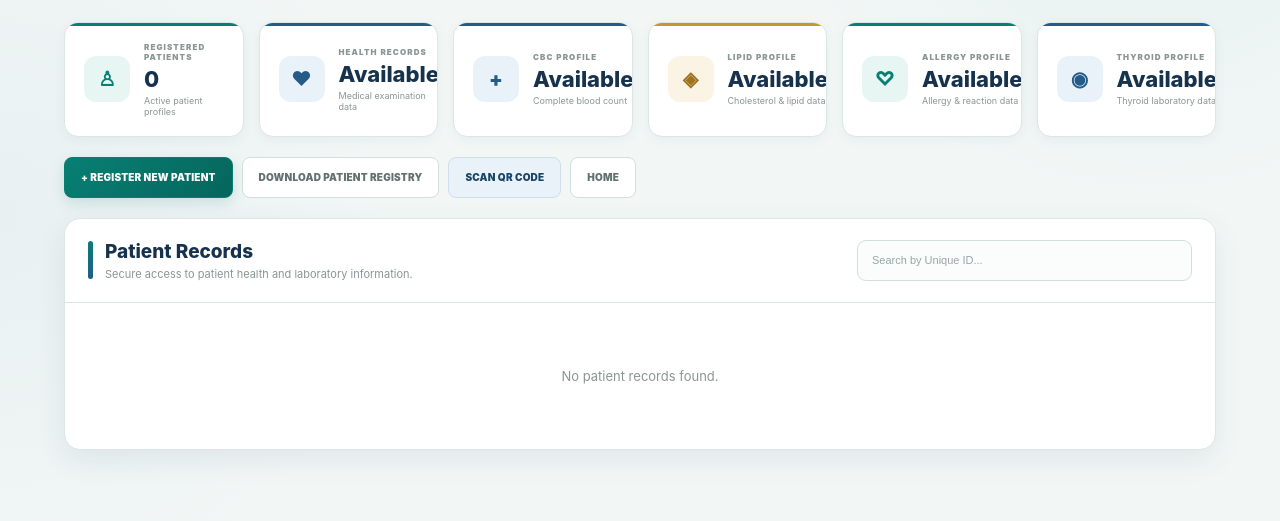
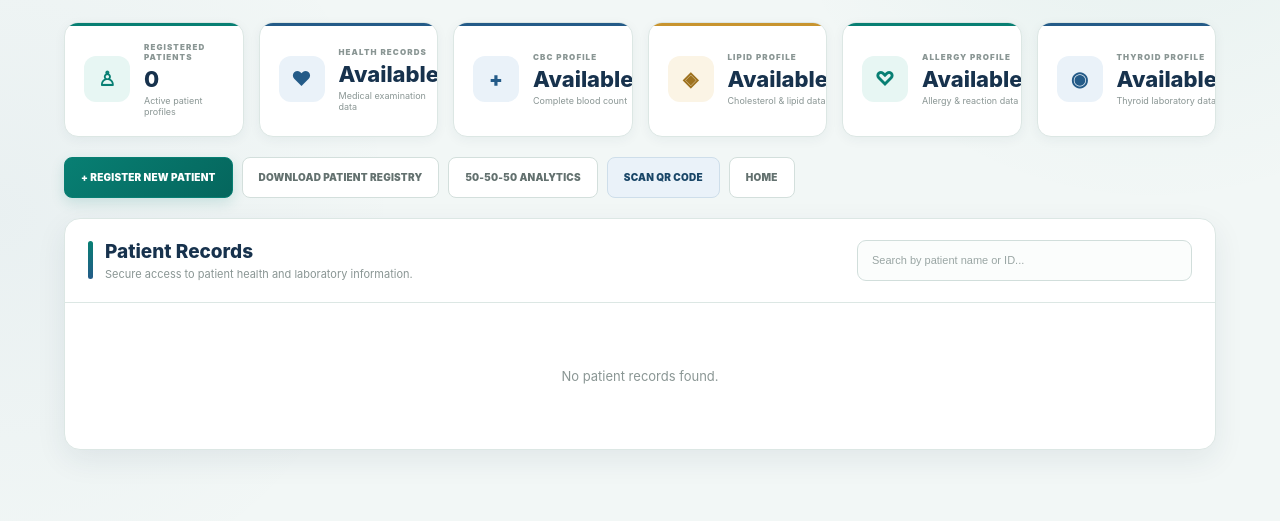
Before and after one commit to harshitnautiyal/viqtor-health, a Flask app: page /admin in a window 1280 px wide. Shown: the part 184-705 px from the top of the page. Run offline with Flask 3, Linux system fonts and the light colour scheme; the visitor is signed in with stand-in values (Sample User, id 1); data that the repository does not hold is empty.

Commit message:
new update

```diff
--- a/app.py
+++ b/app.py
@@ -613,17 +613,17 @@ def register():
 
         if (
             not aadhaar_digits.isdigit()
-            or len(aadhaar_digits) != 4
+            or len(aadhaar_digits) != 12
         ):
 
             return render_template(
                 "register.html",
                 error=(
-                    "Enter the first 4 digits of the Aadhaar number."
+                    "Enter a valid 12-digit Aadhaar number."
                 )
             )
 
-        aadhaar_first4 = aadhaar_digits
+        aadhaar_suffix = aadhaar_digits[-8:]
 
 
         if not dob or len(dob) < 4:
@@ -643,17 +643,20 @@ def register():
 
         mobile_last4 = phone[-4:]
 
-        birth_month_code = datetime.strptime(
+        birth_month_initial = datetime.strptime(
             dob,
             "%Y-%m-%d"
-        ).strftime("%B")[:2].upper()
-
-        # Final Unique ID format: 47 + last 4 mobile + first 2
-        # letters of birth month + first 4 Aadhaar digits.
-        # There are NO hyphens and NO spaces anywhere in the ID.
+        ).strftime("%B")[0].upper()
+
+
         personnel_id = (
-            f"47{mobile_last4}{birth_month_code}{aadhaar_first4}"
-        ).replace(" ", "")
+            "47-"
+            + mobile_last4
+            + "-"
+            + birth_month_initial
+            + "-"
+            + aadhaar_suffix
+        )
 
 
         # ====================================================
@@ -768,8 +771,8 @@ def register():
             "phone":
                 phone,
 
-            "aadhaar_first4":
-                aadhaar_first4,
+            "aadhaar_suffix":
+                aadhaar_suffix,
 
             "dob":
                 dob,
@@ -1290,7 +1293,9 @@ def profile(qr_token):
         personnel=public_personnel,
         latest_health=latest_health,
         latest_cbc=latest_cbc,
-        latest_lipid=latest_lipid
+        latest_lipid=latest_lipid,
+        latest_allergy=latest_allergy,
+        latest_thyroid=latest_thyroid
     )
 
 
@@ -3084,7 +3089,7 @@ def fifty_fifty_fifty():
     today = india_today()
 
     if request.method == "POST":
-        personnel_id = request.form.get("personnel_id", "").strip().replace(" ", "")
+        personnel_id = request.form.get("personnel_id", "").strip()
         pushups_raw = request.form.get("pushups", "").strip()
         squats_raw = request.form.get("squats", "").strip()
         steps_raw = request.form.get("steps", "").strip()
--- a/templates/admin.html
+++ b/templates/admin.html
@@ -1403,6 +1403,13 @@ tbody tr:last-child td {
             DOWNLOAD PATIENT REGISTRY
         </a>
 
+        <a
+            href="/admin/505050"
+            class="button secondary"
+        >
+            50-50-50 ANALYTICS
+        </a>
+
         {% endif %}
 
 
@@ -1462,7 +1469,7 @@ tbody tr:last-child td {
                 type="text"
                 id="searchInput"
                 class="search"
-                placeholder="Search by Unique ID..."
+                placeholder="Search by patient name or ID..."
                 onkeyup="searchPersonnel()"
             >
 
@@ -1490,6 +1497,9 @@ tbody tr:last-child td {
                             Patient ID
                         </th>
 
+                        <th>
+                            Name
+                        </th>
 
                         <th>
                             Date of Birth
@@ -1528,6 +1538,13 @@ tbody tr:last-child td {
 
 
 
+                        <!-- NAME -->
+
+                        <td class="name">
+
+                            {{ person.full_name }}
+
+                        </td>
 
 
 
--- a/templates/qr_access.html
+++ b/templates/qr_access.html
@@ -15,8 +15,8 @@
 <div class="grid">
 <section class="card"><h2>Patient Information</h2><div class="info"><div class="item"><span>Patient ID</span><strong>{{ personnel.personnel_id or '—' }}</strong></div><div class="item"><span>Date of Birth</span><strong>{{ personnel.dob or '—' }}</strong></div><div class="item"><span>Blood Group</span><strong>{{ personnel.blood_group or '—' }}</strong></div></div></section>
 <section class="card"><h2>Latest Health Snapshot</h2>{% if latest_health %}<div class="info"><div class="item"><span>Heart Rate</span><strong>{{ latest_health.heart_rate or '—' }}{% if latest_health.heart_rate is not none %} BPM{% endif %}</strong></div><div class="item"><span>Blood Pressure</span><strong>{{ latest_health.systolic_bp or '—' }} / {{ latest_health.diastolic_bp or '—' }}</strong></div><div class="item"><span>SpO₂</span><strong>{{ latest_health.spo2 or '—' }}</strong></div><div class="item"><span>Temperature</span><strong>{{ latest_health.temperature or '—' }}</strong></div><div class="item"><span>Blood Sugar</span><strong>{{ latest_health.blood_glucose or '—' }}{% if latest_health.blood_glucose is not none %} mg/dL{% endif %}</strong></div><div class="item"><span>Respiratory Rate</span><strong>{{ latest_health.respiratory_rate or '—' }}</strong></div></div>{% else %}<p>No health record has been recorded yet.</p>{% endif %}</section>
-<section class="card wide"><h2>Additional Health Information</h2>{% if latest_health %}<div class="info"><div class="item"><span>Allergic Conditions</span><strong>{{ latest_health.allergic_conditions or 'None recorded' }}</strong></div><div class="item"><span>Critical / Last Hospital Admission</span><strong>{{ latest_health.critical_hospital_admission or 'None recorded' }}</strong></div></div>{% else %}<p>No additional health information has been recorded.</p>{% endif %}</section>
-<section class="card wide"><h2>Thyroid Profile</h2>{% if latest_health %}<div class="info"><div class="item"><span>TSH</span><strong>{{ latest_health.thyroid_tsh or '—' }}</strong></div><div class="item"><span>T3</span><strong>{{ latest_health.thyroid_t3 or '—' }}</strong></div><div class="item"><span>T4</span><strong>{{ latest_health.thyroid_t4 or '—' }}</strong></div><div class="item"><span>Free T3</span><strong>{{ latest_health.thyroid_free_t3 or '—' }}</strong></div><div class="item"><span>Free T4</span><strong>{{ latest_health.thyroid_free_t4 or '—' }}</strong></div></div>{% else %}<p>No thyroid profile has been recorded yet.</p>{% endif %}</section>
+<section class="card wide"><h2>Additional Health Information</h2>{% if latest_health or latest_allergy %}<div class="info"><div class="item"><span>Allergic Conditions</span><strong>{% if latest_allergy %}{{ latest_allergy.allergen or 'None recorded' }}{% if latest_allergy.reaction %} — {{ latest_allergy.reaction }}{% endif %}{% else %}{{ latest_health.allergic_conditions if latest_health else 'None recorded' }}{% endif %}</strong></div><div class="item"><span>Critical / Last Hospital Admission</span><strong>{{ latest_health.critical_hospital_admission if latest_health else 'None recorded' or 'None recorded' }}</strong></div></div>{% else %}<p>No additional health information has been recorded.</p>{% endif %}</section>
+<section class="card wide"><h2>Thyroid Profile</h2>{% if latest_thyroid %}<div class="info"><div class="item"><span>TSH</span><strong>{{ latest_thyroid.tsh or '—' }}</strong></div><div class="item"><span>T3</span><strong>{{ latest_thyroid.t3 or '—' }}</strong></div><div class="item"><span>T4</span><strong>{{ latest_thyroid.t4 or '—' }}</strong></div><div class="item"><span>Free T3</span><strong>{{ latest_thyroid.free_t3 or '—' }}</strong></div><div class="item"><span>Free T4</span><strong>{{ latest_thyroid.free_t4 or '—' }}</strong></div></div>{% elif latest_health %}<div class="info"><div class="item"><span>TSH</span><strong>{{ latest_health.thyroid_tsh or '—' }}</strong></div><div class="item"><span>T3</span><strong>{{ latest_health.thyroid_t3 or '—' }}</strong></div><div class="item"><span>T4</span><strong>{{ latest_health.thyroid_t4 or '—' }}</strong></div><div class="item"><span>Free T3</span><strong>{{ latest_health.thyroid_free_t3 or '—' }}</strong></div><div class="item"><span>Free T4</span><strong>{{ latest_health.thyroid_free_t4 or '—' }}</strong></div></div>{% else %}<p>No thyroid profile has been recorded yet.</p>{% endif %}</section>
 <section class="card wide"><h2>Latest Laboratory Profiles</h2><div class="lab-grid"><div><h3 style="font-size:13px;color:#315c78">Complete Blood Count</h3>{% if latest_cbc %}<div class="info"><div class="item"><span>Hemoglobin</span><strong>{{ latest_cbc.hemoglobin or '—' }}</strong></div><div class="item"><span>WBC</span><strong>{{ latest_cbc.wbc or '—' }}</strong></div><div class="item"><span>Platelets</span><strong>{{ latest_cbc.platelets or '—' }}</strong></div><div class="item"><span>RBC</span><strong>{{ latest_cbc.rbc or '—' }}</strong></div></div>{% else %}<p>No CBC profile recorded.</p>{% endif %}</div><div><h3 style="font-size:13px;color:#89651d">Lipid Profile</h3>{% if latest_lipid %}<div class="info"><div class="item"><span>Total Cholesterol</span><strong>{{ latest_lipid.total_cholesterol or '—' }}</strong></div><div class="item"><span>LDL</span><strong>{{ latest_lipid.ldl or '—' }}</strong></div><div class="item"><span>HDL</span><strong>{{ latest_lipid.hdl or '—' }}</strong></div><div class="item"><span>Triglycerides</span><strong>{{ latest_lipid.triglycerides or '—' }}</strong></div></div>{% else %}<p>No lipid profile recorded.</p>{% endif %}</div></div></section>
 </div>
 <div class="notice"><strong>Privacy note:</strong> This QR page intentionally shows only the information configured for QR access. Detailed medical history, previous records, clinical notes and other restricted information require authenticated access.</div>
```
